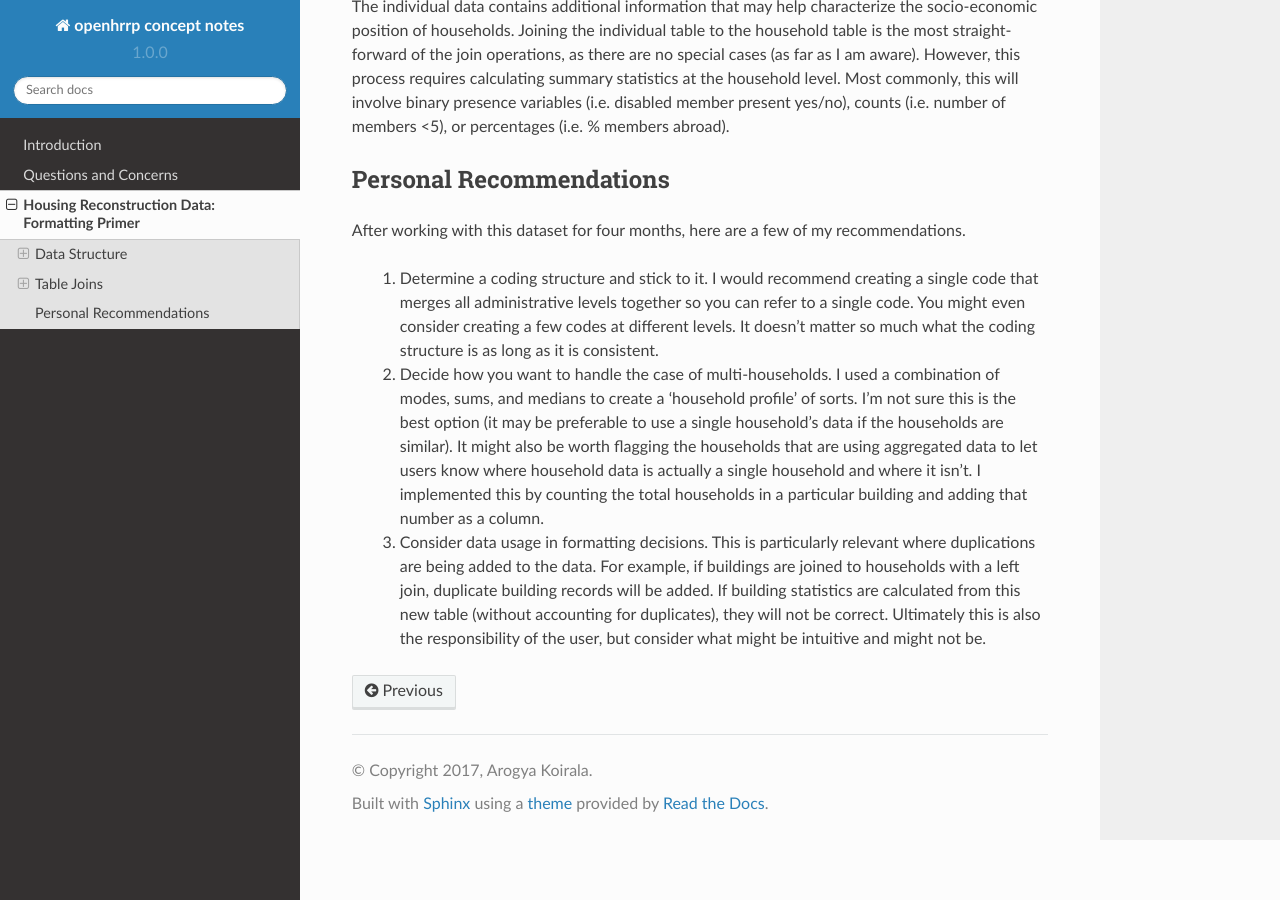
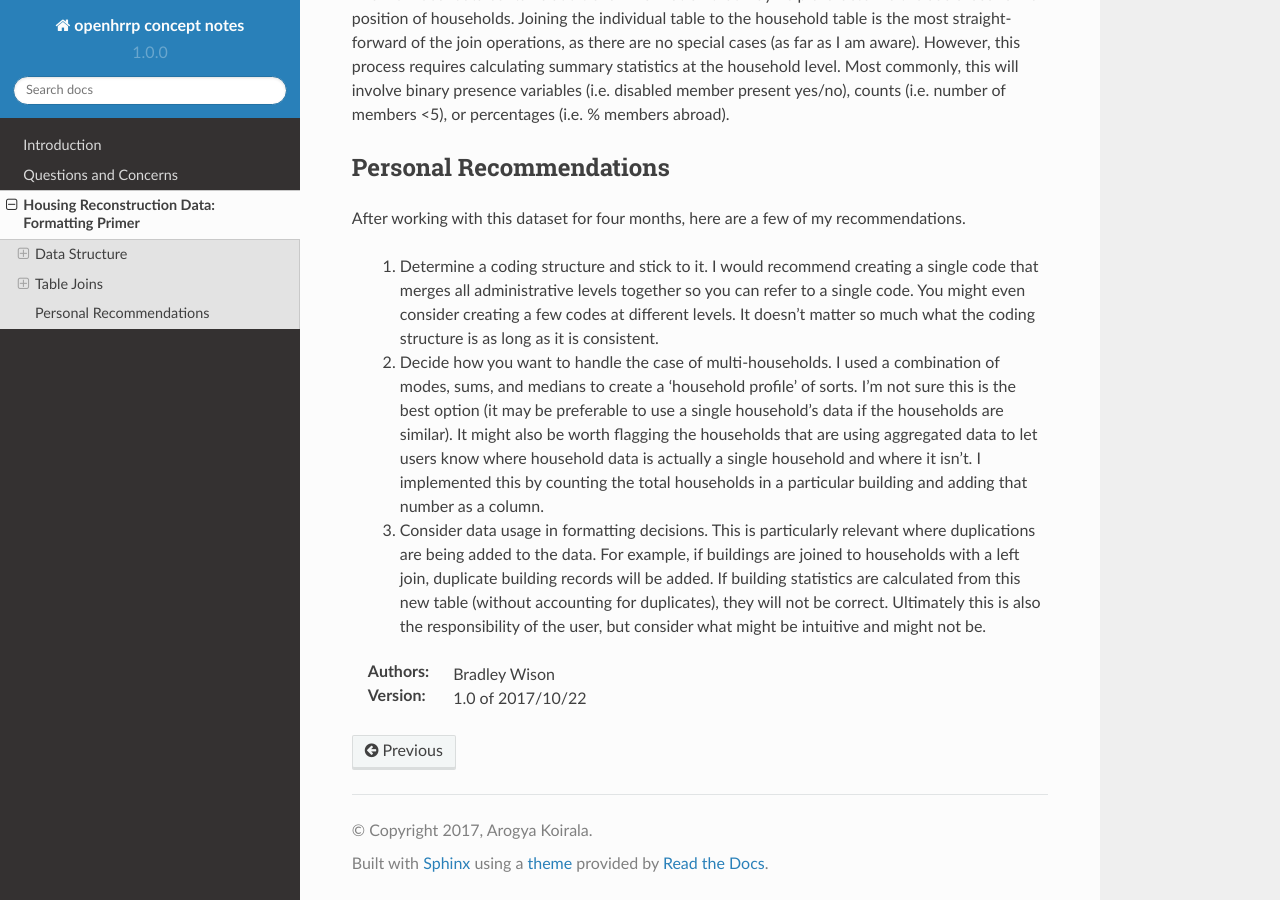
Before and after one commit to arkoblog/openhrrp-docs, a Sphinx documentation site: the page built from docs/data_formatting_primer.rst, in a window 1280 px wide and 900 px high, scrolled down 3291 px. Built offline with Sphinx 7.4.7 and the Read the Docs theme 2.0.0, drawn with Linux system fonts in a browser that asks for light colours.

Commit message:
added data formatting primer

```diff
--- a/docs/data_formatting_primer.rst
+++ b/docs/data_formatting_primer.rst
@@ -107,3 +107,9 @@
 
 
 	3. Consider data usage in formatting decisions. This is particularly relevant where duplications are being added to the data. For example, if buildings are joined to households with a left join, duplicate building records will be added. If building statistics are calculated from this new table (without accounting for duplicates), they will not be correct. Ultimately this is also the responsibility of the user, but consider what might be intuitive and might not be.
+
+
+:Authors:
+	Bradley Wison
+
+:Version: 1.0 of 2017/10/22
```
Also changed, not shown: other parts of docs/data_formatting_primer.rst (+1 -1 lines).
